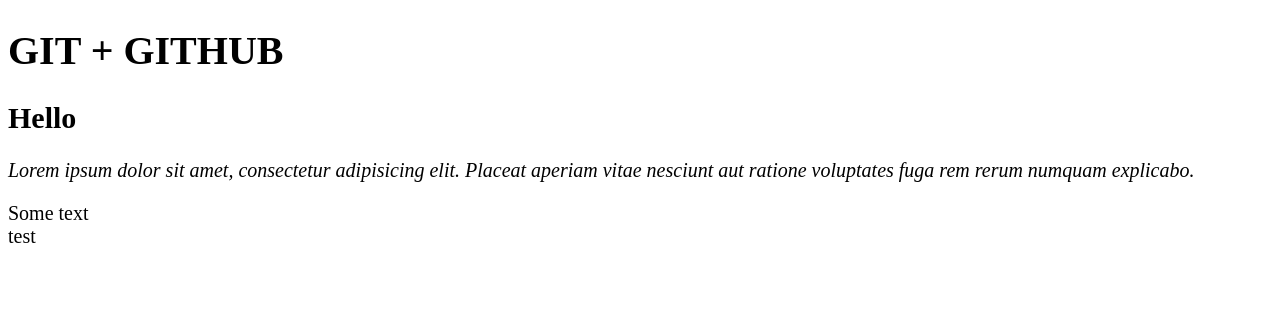
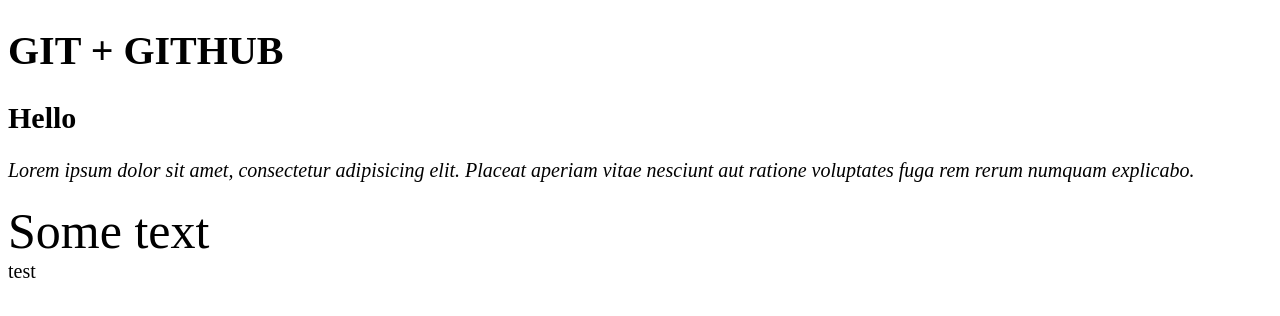
Before and after one commit to Daniil62632/myfirstsite, a plain HTML site: page index.html in a window 1280 px wide. Drawn offline with Linux system fonts and the light colour scheme.

Commit message:
some changes

```diff
--- a/main.css
+++ b/main.css
@@ -5,3 +5,7 @@ body {
 p {
 	font-style: italic;
 }
+
+.container {
+	font-size: 50px;
+}
```
